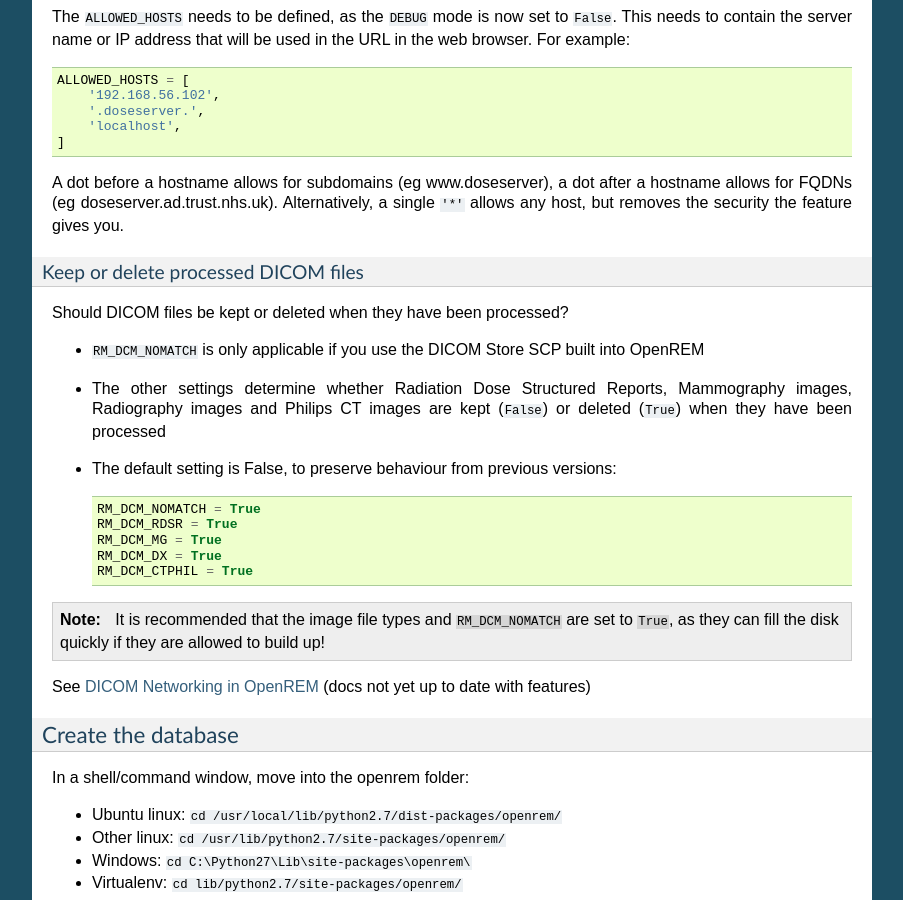
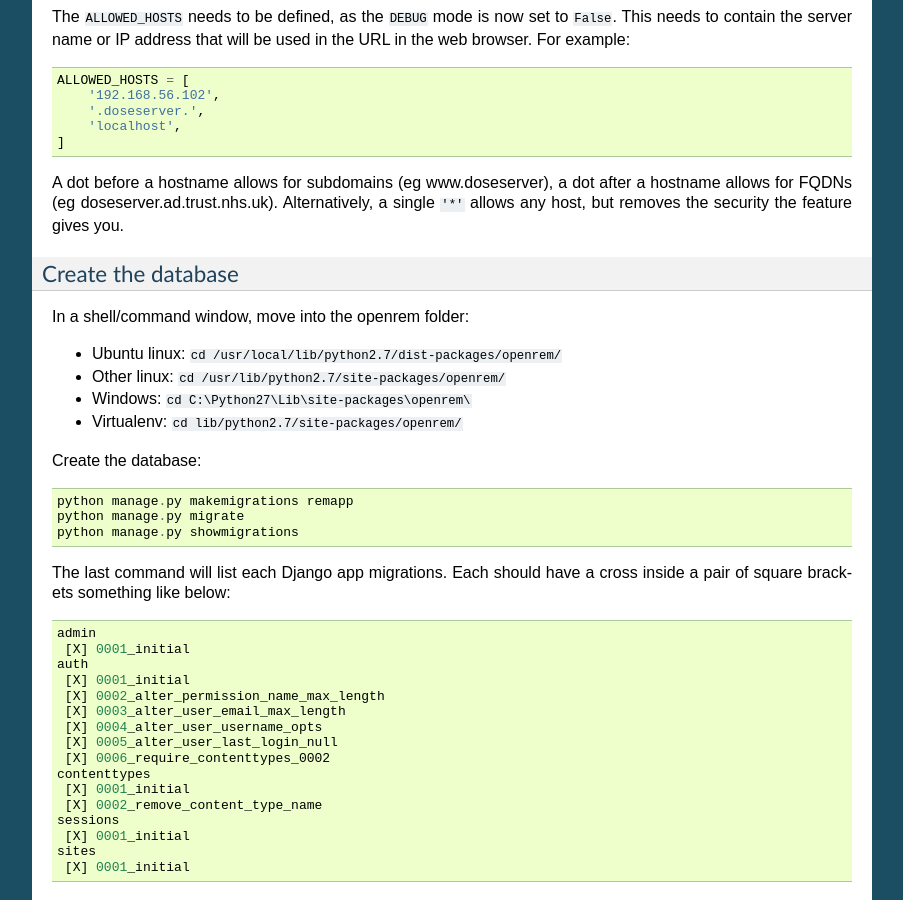
Before and after one commit to ckswilliams/modOpenREM, a Sphinx documentation site: the page built from docs/install.rst, in a window 1280 px wide and 900 px high, scrolled down 1744 px. Shown: the whole window, without its empty margins (198-1101 px from the left). Built offline with Sphinx 7.4.7, drawn with Linux system fonts in a browser that asks for light colours; some of the changed text lies outside the part shown.

Commit message:
Changed beta version in install docs, plus removed section on keep or delete DICOM (now in database), and corrected innapropriate use of tabs.

```diff
--- a/docs/install.rst
+++ b/docs/install.rst
@@ -118,29 +118,6 @@ after a hostname allows for FQDNs (eg doseserver.ad.trust.nhs.uk).
 Alternatively, a single ``'*'`` allows any host, but removes the security
 the feature gives you.
 
-Keep or delete processed DICOM files
-^^^^^^^^^^^^^^^^^^^^^^^^^^^^^^^^^^^^
-
-Should DICOM files be kept or deleted when they have been processed?
-
-* ``RM_DCM_NOMATCH`` is only applicable if you use the DICOM Store SCP built into OpenREM
-* The other settings determine whether Radiation Dose Structured Reports, Mammography images, Radiography images and
-  Philips CT images are kept (``False``) or deleted (``True``) when they have been processed
-* The default setting is False, to preserve behaviour from previous versions::
-
-    RM_DCM_NOMATCH = True
-    RM_DCM_RDSR = True
-    RM_DCM_MG = True
-    RM_DCM_DX = True
-    RM_DCM_CTPHIL = True
-
-.. Note::
-
-    It is recommended that the image file types and ``RM_DCM_NOMATCH`` are set to ``True``, as they can fill the disk
-    quickly if they are allowed to build up!
-
-See :doc:`netdicom` (docs not yet up to date with features)
-
 Create the database
 -------------------
 
@@ -193,8 +170,8 @@ then do the following:
 
 Windows::
 
-	python manage.py makemigrations --empty remapp
-	python manage.py migrate
+    python manage.py makemigrations --empty remapp
+    python manage.py migrate
 
 The first command will create a skeleton ``0001_initial.py`` migration file. The
 second command runs the migration files, and will display the text
```
Also changed, not shown: other parts of docs/install.rst (+1 -1 lines).
